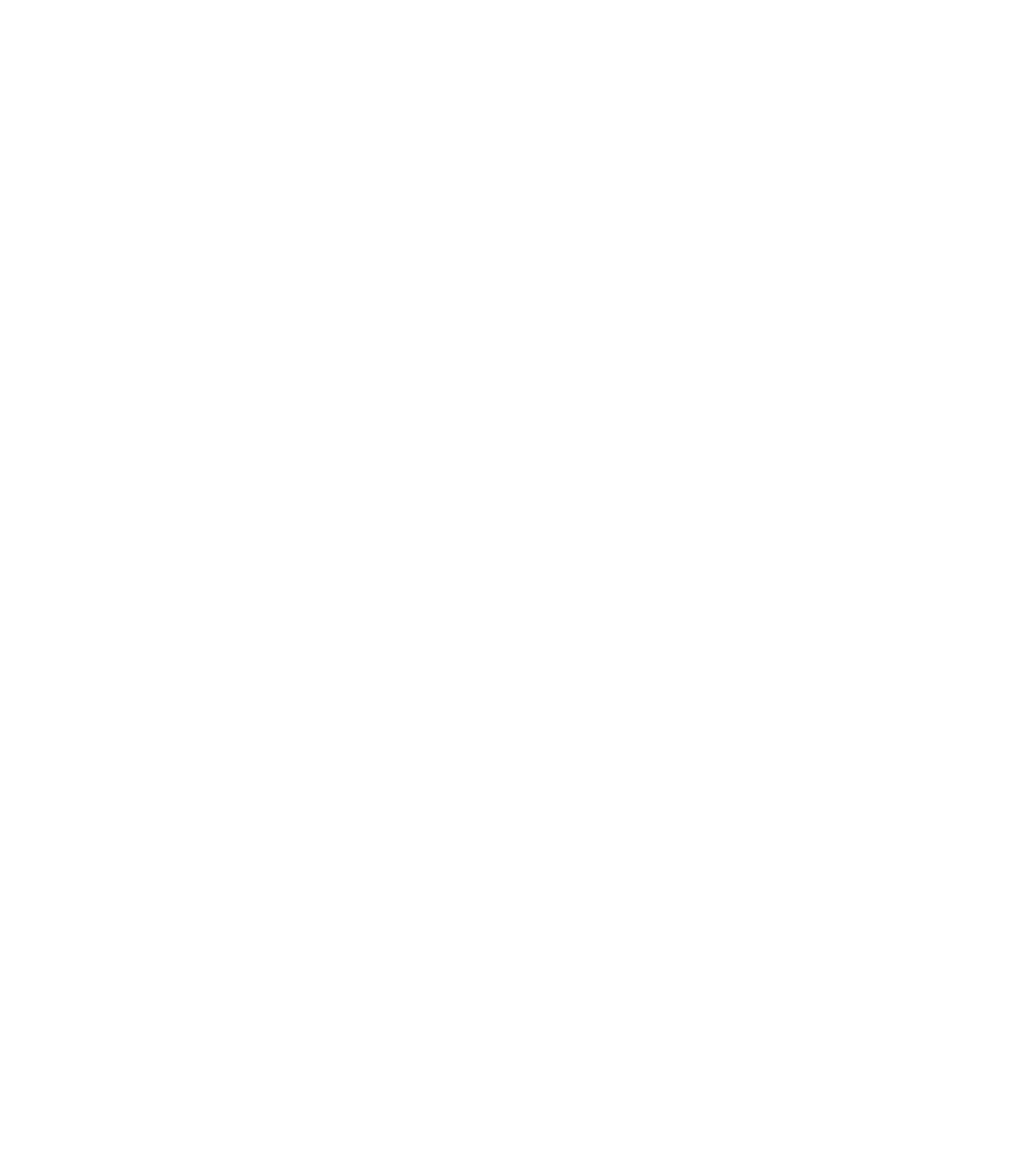
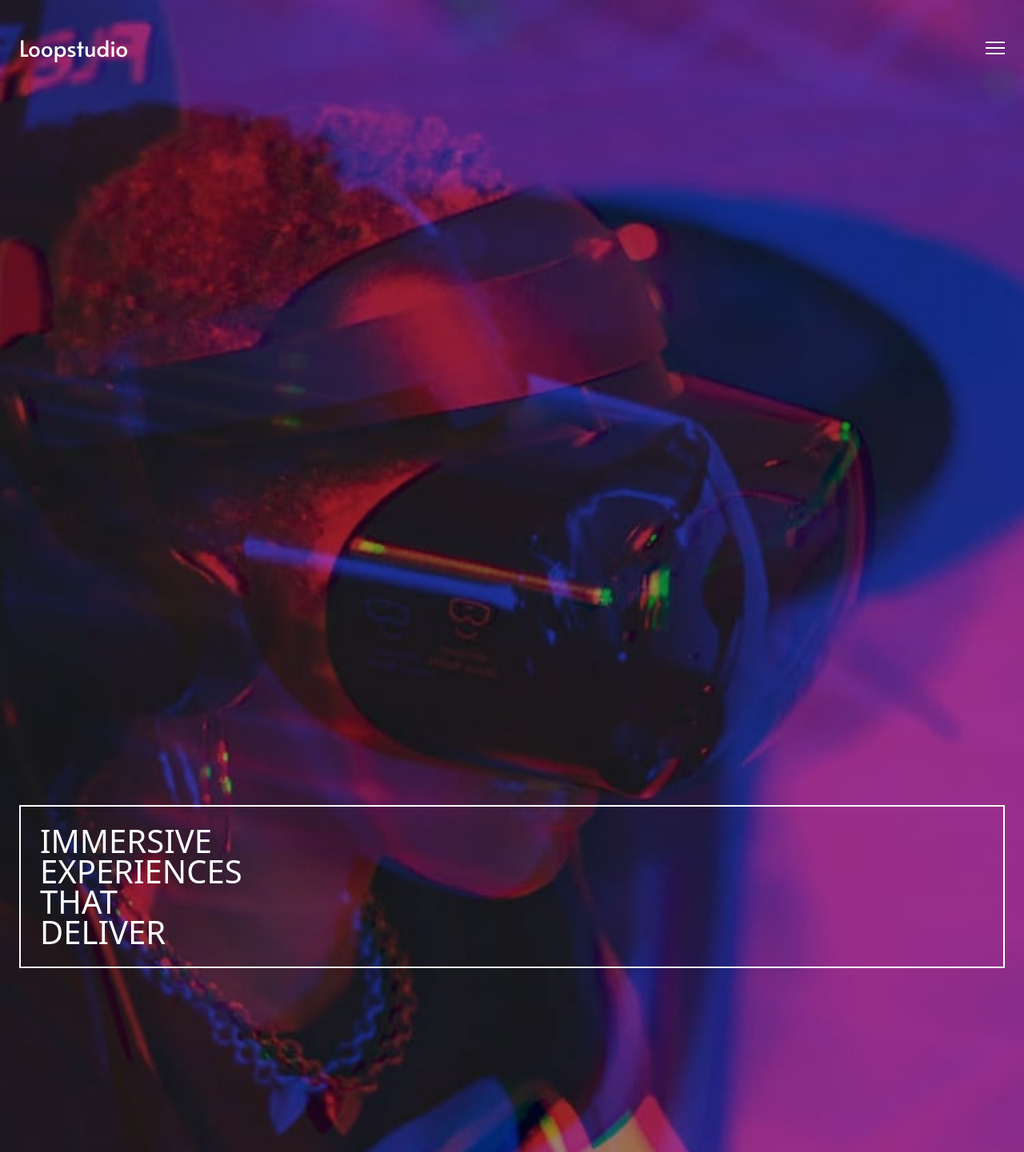
Before and after one commit to john-mirage/loopstudios-landing-page, a React (Vite) app: page / in a window 1280 px wide. Shown: the top 1441 px of the page at 80% size. Before the commit the page ends 800 px from the top, so only its background shows below. Built offline with nearby package versions, Linux system fonts and the light colour scheme.

Commit message:
feat: add header and hero

```diff
--- a/src/components/app.tsx
+++ b/src/components/app.tsx
@@ -1,6 +1,16 @@
+import Header from "@components/header";
+import Hero from "@components/hero";
+import Presentation from "@components/presentation";
+
 function App() {
   return (
-    <div></div>
+    <>
+      <Header />
+      <Hero />
+      <div className="container mx-auto px-6">
+        <Presentation />
+      </div>
+    </>
   );
 }
 
--- /dev/null
+++ b/src/components/header.tsx
@@ -0,0 +1,18 @@
+function Header() {
+  return (
+    <header className="absolute z-50 top-0 left-0 flex flex-row items-end w-full h-20 px-6">
+      <div className="container mx-auto flex flex-row justify-between items-center w-full h-auto">
+        <h1 className="font-alata text-header font-normal text-white">Loopstudio</h1>
+        <button className="flex w-10 h-10 -mr-2 text-white">
+          <svg className="w-6 h-auto m-auto" xmlns="http://www.w3.org/2000/svg" viewBox="0 0 24 16">
+            <g fill="#FFF" fillRule="evenodd">
+              <path d="M0 0h24v2H0zM0 7h24v2H0zM0 14h24v2H0z"/>
+            </g>
+          </svg>
+        </button>
+      </div>
+    </header>
+  );
+}
+
+export default Header;
--- /dev/null
+++ b/src/components/hero.tsx
@@ -0,0 +1,17 @@
+function Hero() {
+  return (
+    <section className="relative">
+      <img className="w-full h-auto" src="/src/images/mobile/image-hero.jpg" alt=""/>
+      <div className="container absolute top-1/2 left-1/2 -translate-x-1/2 -translate-y-1/2 px-6">
+        <h2 className="p-6 border-white border-2 text-hero font-light text-white uppercase">
+          <span className="block">immersive</span>
+          <span className="block">experiences</span>
+          <span className="block">that</span>
+          <span className="block">deliver</span>
+        </h2>
+      </div>
+    </section>
+  );
+}
+
+export default Hero;
--- /dev/null
+++ b/src/components/presentation.tsx
@@ -0,0 +1,9 @@
+function Presentation() {
+  return (
+    <section>
+      <img src="/src/images/mobile/image-interactive.jpg" alt=""/>
+    </section>
+  );
+}
+
+export default Presentation;
--- a/tailwind.config.js
+++ b/tailwind.config.js
@@ -22,6 +22,10 @@
         ...defaultTheme.fontFamily.sans,
       ],
     },
+    fontSize: {
+      "header": ["1.75rem", { lineHeight: "2.5rem" }],
+      "hero": ["2.5rem", { lineHeight: "2.375rem" }],
+    },
     extend: {},
   },
   plugins: [],
```
